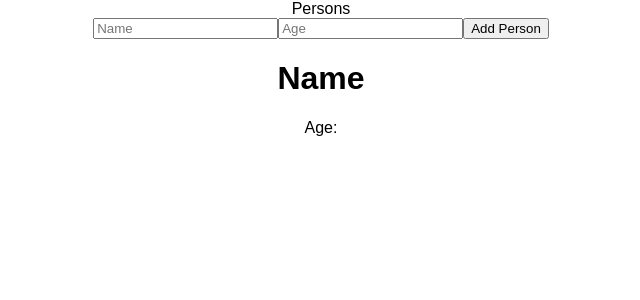
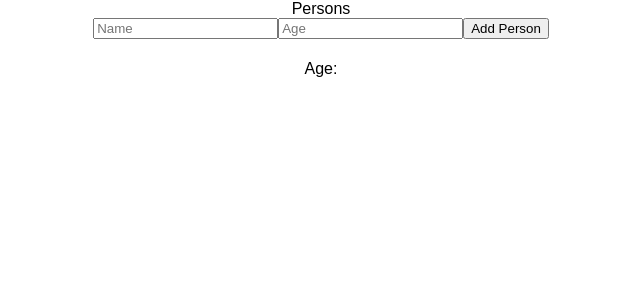
Before and after one commit to alonsogchparra/react-complete-guide, a React (Create React App) app in the folder persons/: page / in a window 1280 px wide. Shown: the top 300 px of the page, without its empty margins (319-959 px from the left). Built offline with nearby package versions, Linux system fonts and the light colour scheme.

Commit message:
Adding props on Person

```diff
--- a/persons/src/components/Person/Person.js
+++ b/persons/src/components/Person/Person.js
@@ -2,8 +2,8 @@ import React from 'react';
 
 const person = (props) => (
   <div>
-    <h1>Name</h1>
-    <p>Age:</p>
+    <h1>{props.name}</h1>
+    <p>Age: {props.age}</p>
   </div>
 );
 
```
